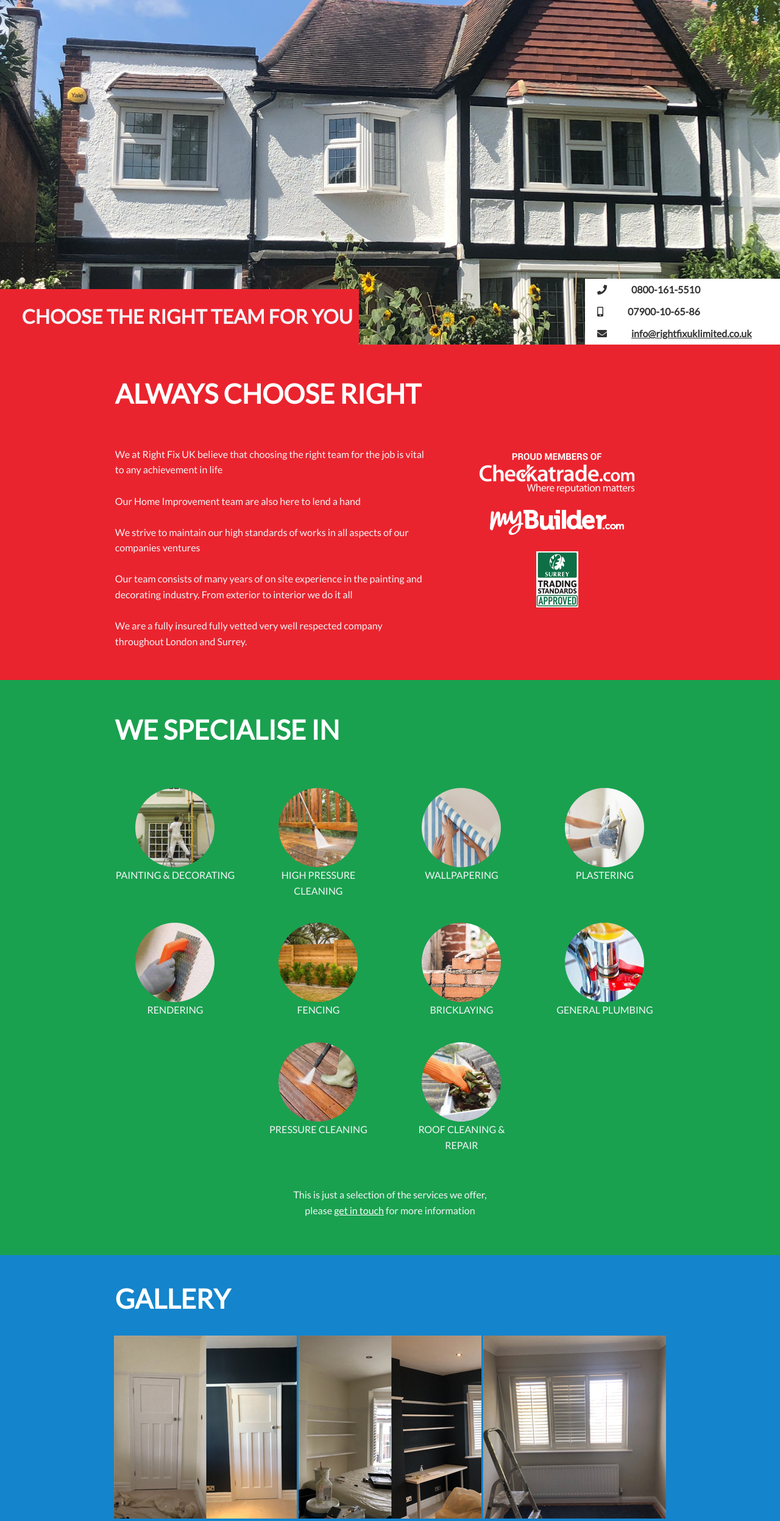
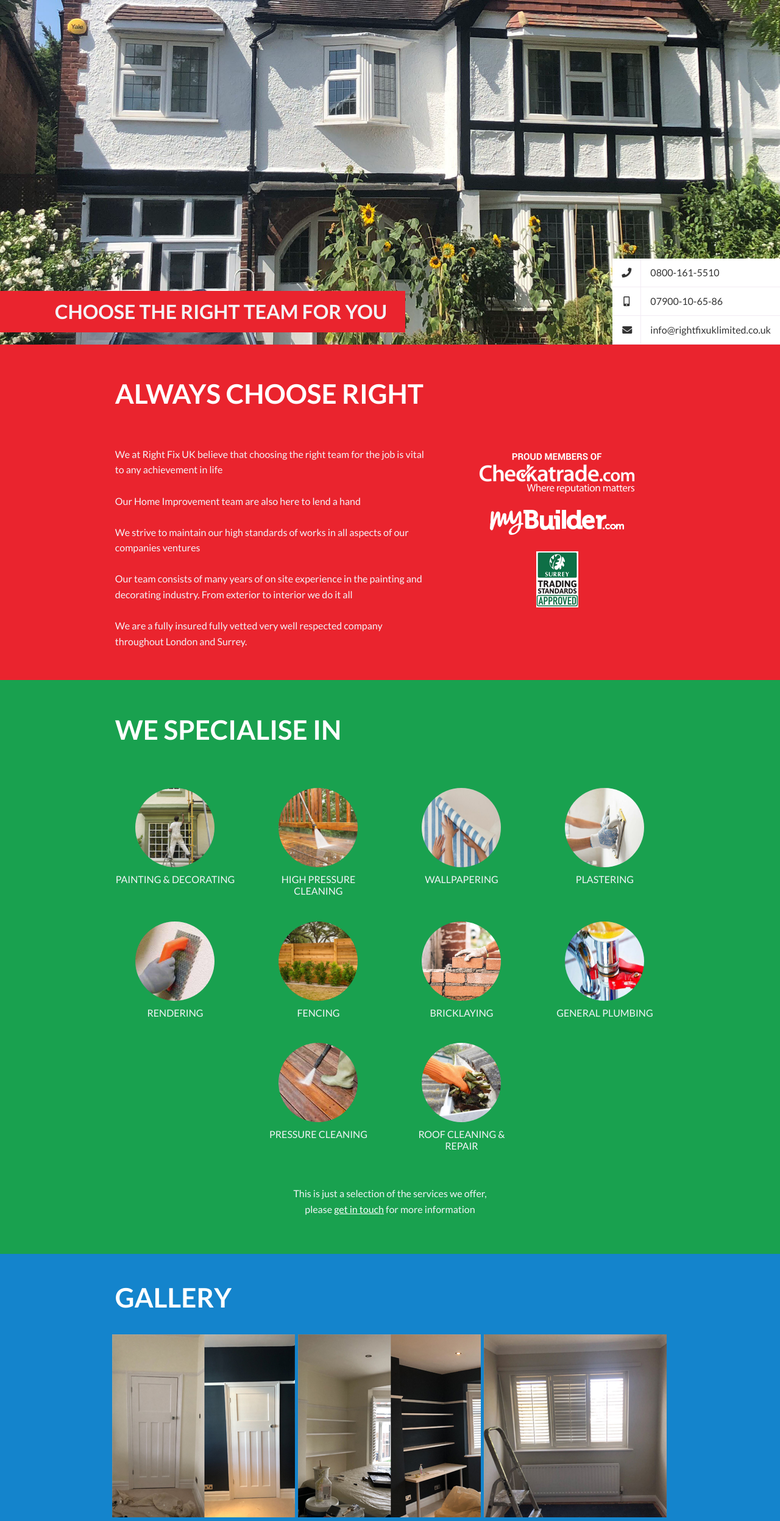
Before and after one commit to gaga-freelance/rightfixuk, a website: page app/index.html in a window 1280 px wide. Shown: the part 235-2729 px from the top of the page at 61% size. Drawn offline with nearby package versions, Linux system fonts and the light colour scheme.

Commit message:
General tidying

```diff
--- a/app/assets/css/style.css
+++ b/app/assets/css/style.css
@@ -1,4 +1,4 @@
-@import url("https://fonts.googleapis.com/css?family=Lato");
+@import url("https://fonts.googleapis.com/css?family=Lato:300,400,700");
 .clear:before, .clear:after {
   content: ' ';
   display: table; }
@@ -548,9 +548,9 @@ input[type="submit"] {
   text-align: center;
   text-transform: uppercase;
   font-size: 18px;
-  font-weight: bold;
   padding: 5px 0;
   cursor: pointer;
+  font-weight: 700;
   -webkit-transition: all .3s ease-in-out;
   -moz-transition: all .3s ease-in-out;
   -ms-transition: all .3s ease-in-out;
@@ -558,7 +558,8 @@ input[type="submit"] {
   transition: all .3s ease-in-out; }
   input[type="submit"]:hover {
     border-color: white;
-    background: white; }
+    background: #7d4297;
+    color: white; }
 
 ::selection {
   background: rgba(219, 43, 57, 0.9);
@@ -619,37 +620,54 @@ input[type="submit"] {
 
 header {
   width: 100%;
-  height: 800px;
-  padding: 40px 0 40px 40px;
-  background-image: url("../images/photos/7.jpeg");
+  height: 100vh;
+  padding: 40px 0 40px 90px;
+  background-image: url("../images/photos/cover.jpeg");
   background-attachment: fixed;
   background-size: cover; }
+  header .logo {
+    width: 275px; }
+    header .logo img {
+      width: 100%; }
 
 .text-block {
   background: #ea242e;
   position: absolute;
   left: 0;
-  bottom: 0;
-  width: 46%;
+  bottom: 20px;
   text-align: right;
-  padding: 0 10px; }
+  padding: 0 30px 0 90px; }
+  .text-block h2 {
+    margin: 15px 0; }
 
 .contact-block {
   background: white;
   position: fixed;
   display: block;
   bottom: 0;
-  width: 25%;
   right: 0;
   margin: 0;
   z-index: 9998;
-  color: #333;
-  font-weight: bold; }
+  color: #333; }
+  .contact-block .contact-row {
+    border-bottom: 1px solid #F2EBF4; }
+    .contact-block .contact-row span {
+      padding: 15px;
+      line-height: 15px;
+      border-right: 1px solid #F2EBF4; }
+      .contact-block .contact-row span:last-child {
+        border-right: 0; }
+      .contact-block .contact-row span .fa-mobile-alt {
+        padding-left: 3px; }
+      .contact-block .contact-row span .fa-envelope {
+        padding-left: 1px; }
+    .contact-block .contact-row .contact-icon {
+      width: 47px;
+      display: inline-block; }
   .contact-block a {
-    font-weight: bold; }
-
-.fas {
-  padding: 10px 40px 10px 20px; }
+    text-decoration: none; }
+    .contact-block a:hover {
+      text-decoration: underline; }
 
 body {
   background: #333333; }
@@ -669,8 +687,9 @@ body {
   overflow: hidden;
   color: #333;
   text-transform: uppercase;
-  font-weight: bold;
-  margin-right: 1px; }
+  border-right: 1px solid #F2EBF4; }
+  .menu-item:last-child {
+    border-right: 0; }
   @media only screen and (max-width: 37.5em) {
     .menu-item .navigation li {
       float: none;
@@ -726,6 +745,10 @@ a {
     margin: 0 auto;
     display: block;
     border-radius: 50%; }
+  .we-specialise-in span {
+    padding-top: 10px;
+    display: block;
+    line-height: 1.2em; }
   .we-specialise-in p {
     font-weight: 400; }
   .we-specialise-in a {
@@ -757,6 +780,8 @@ footer {
 .gallery {
   display: block;
   padding-bottom: 40px; }
+  .gallery .example-image-link {
+    padding-right: 2px; }
 
 .contact {
   background: #7d4297;
@@ -788,7 +813,7 @@ footer {
       .contact form input[type="text"]::placeholder, .contact form input[type="email"]::placeholder {
         color: rgba(244, 244, 248, 0.7); }
       .contact form input[type="text"]:focus, .contact form input[type="email"]:focus {
-        color: #ea242e;
+        color: #7d4297;
         background: #f4f4f8; }
     .contact form textarea {
       width: 100%;
@@ -802,5 +827,5 @@ footer {
       -o-transition: all .3s ease-in-out;
       transition: all .3s ease-in-out; }
       .contact form textarea:focus {
-        color: #ea242e;
+        color: #7d4297;
         background: #f4f4f8; }
--- a/app/index.html
+++ b/app/index.html
@@ -20,6 +20,8 @@
     <link href="assets/css/lightbox.css" rel="stylesheet">
 
     <link rel="stylesheet" href="https://use.fontawesome.com/releases/v5.1.1/css/all.css" integrity="sha384-O8whS3fhG2OnA5Kas0Y9l3cfpmYjapjI0E4theH4iuMD+pLhbf6JI0jIMfYcK3yZ" crossorigin="anonymous">
+    <link href="https://unpkg.com/aos@2.3.1/dist/aos.css" rel="stylesheet">
+    <script src="https://unpkg.com/aos@2.3.1/dist/aos.js"></script>
 
   </head>
   <body>
@@ -39,9 +41,15 @@
         </div>
 
         <div class="contact-block">
-          <i class="fas fa-phone"></i><span>0800-161-5510</span><br>
-          <i class="fas fa-mobile-alt"></i><span>07900-10-65-86</span><br>
-          <i class="fas fa-envelope"></i><a href="mailto:info@rightfixuklimited.co.uk">info@rightfixuklimited.co.uk</a>
+          <div class="contact-row">
+            <span class="contact-icon"><i class="fas fa-phone"></i></span><span class="text">0800-161-5510</span>
+          </div>
+          <div class="contact-row">
+            <span class="contact-icon"><i class="fas fa-mobile-alt"></i></span><span class="text">07900-10-65-86</span>
+          </div>
+          <div class="contact-row">
+            <span class="contact-icon"><i class="fas fa-envelope"></i></span><span class="text"><a href="mailto:info@rightfixuklimited.co.uk">info@rightfixuklimited.co.uk</a></span>
+          </div>
         </div>
 
     </header>
@@ -50,12 +58,12 @@
       <div class="container">
         <div class="row">
           <div class="col-12">
-            <h1>Always choose right</h1>
+            <h1 data-aos="fade">Always choose right</h1>
           </div>
         </div>
         <div class="row">
           <div class="col-7">
-            <p>
+            <p data-aos="fade">
               We at Right Fix UK believe that choosing the right team for the job is vital to any achievement in life<br><br>
               Our Home Improvement team are also here to lend a hand<br><br>
               We strive to maintain our high standards of works in all aspects of our companies ventures<br><br>
@@ -65,13 +73,13 @@
           </div>
           <div class="col-5">
             <div class="row">
-             <img src="assets/images/sites/checkatrade.png">
+             <img src="assets/images/sites/checkatrade.png" data-aos="fade">
             </div>
             <div class="row">
-             <img src="assets/images/sites/mybuilder.png">
+             <img src="assets/images/sites/mybuilder.png" data-aos="fade">
             </div>
             <div class="row">
-             <img src="assets/images/sites/surrey.png">
+             <img src="assets/images/sites/surrey.png" data-aos="fade">
            </div>
           </div>
         </div>
@@ -82,10 +90,10 @@
       <div class="container">
         <div class="row">
           <div class="col-12">
-            <h1>We specialise in</h1>
+            <h1 data-aos="fade">We specialise in</h1>
           </div>
         </div>
-        <div class="row">
+        <div class="row" data-aos="fade">
           <div class="col-3">
             <img src="assets/images/icons/1.png" height="130" width="130"/>
             <span>Painting & decorating</span>
@@ -104,7 +112,7 @@
           </div>
         </div>
 
-        <div class="row">
+        <div class="row" data-aos="fade">
           <div class="col-3">
             <img src="assets/images/icons/5.png" height="130" width="130" />
             <span>Rendering</span>
@@ -123,7 +131,7 @@
           </div>
         </div>
 
-        <div class="row">
+        <div class="row" data-aos="fade">
           <div class="col-3"></div>
           <div class="col-3">
             <img src="assets/images/icons/9.png" height="130" width="130" />
@@ -136,7 +144,7 @@
           <div class="col-3"></div>
         </div>
 
-        <div class="row">
+        <div class="row" data-aos="fade">
           <div class="col-12">
             <p>This is just a selection of the services we offer,<br>please <a href="#4">get in touch</a> for more information</br></p>
           </div>
@@ -148,10 +156,10 @@
       <div class="container">
         <div class="row">
           <div class="col-12">
-            <h1>Gallery</h1>
+            <h1 data-aos="fade">Gallery</h1>
           </div>
         </div>
-        <div class="row">
+        <div class="row" data-aos="fade">
           <a class="example-image-link" href="assets/images/photos/1.jpeg" data-lightbox="example-set" data-title=""><img class="example-image" src="assets/images/photos/thumbnails/1.jpg" alt="" /></a>
           <a class="example-image-link" href="assets/images/photos/2.jpeg" data-lightbox="example-set" data-title=""><img class="example-image" src="assets/images/photos/thumbnails/2.jpg" alt="" /></a>
           <a class="example-image-link" href="assets/images/photos/3.jpeg" data-lightbox="example-set" data-title=""><img class="example-image" src="assets/images/photos/thumbnails/3.jpg" alt="" /></a>
@@ -168,28 +176,28 @@
       <div class="container">
         <div class="row">
           <div class="col-12">
-            <h1>Get in touch</h1>
+            <h1 data-aos="fade">Get in touch</h1>
           </div>
         </div>
         <div class="row">
           <form action="https://formspree.io/info@rightfixuklimited.co.uk" method="post">
-            <div class="col-4">
+            <div class="col-4" data-aos="fade">
               <label for="name">Name</label>
               <input type="text" name="name" placeholder="Enter your full name" tabindex="1">
             </div>
-            <div class="col-4">
+            <div class="col-4" data-aos="fade">
               <label for="name">email</label>
               <input type="email" name="_replyto" placeholder="Enter your email address" tabindex="2">
             </div>
-            <div class="col-4">
+            <div class="col-4" data-aos="fade">
               <label for="name">Telephone</label>
               <input type="text" name="telephone" placeholder="Mobile / Home phone number" tabindex="3">
             </div>
-            <div class="col-12">
+            <div class="col-12" data-aos="fade">
               <label for="name">Message</label>
               <textarea placeholder="Enter your message here" rows="4" name="_text" tabindex="4"></textarea>
             </div>
-            <div class="col-4">
+            <div class="col-4" data-aos="fade">
               <input type="submit" value="Send" />
               <input type="text" name="_gotcha" style="display:none" />
             </div>
@@ -211,6 +219,10 @@
       </div>
     </footer>
 
+    <script>
+      AOS.init();
+    </script>
+
     <script src="//cdnjs.cloudflare.com/ajax/libs/jquery/2.1.3/jquery.min.js"></script>
     <script src="assets/js/scripts.js"></script>
     <script src="assets/js/lightbox.js"></script>
```
Also changed, not shown: app/assets/images/photos/cover.jpeg (added), dist/scss/modules/_buttons.scss, dist/scss/modules/_vars.scss, dist/scss/partials/_contact.scss, dist/scss/partials/_gallery.scss, dist/scss/partials/_header.scss, dist/scss/partials/_main.scss, dist/scss/partials/_nav.scss, 1 other file.
